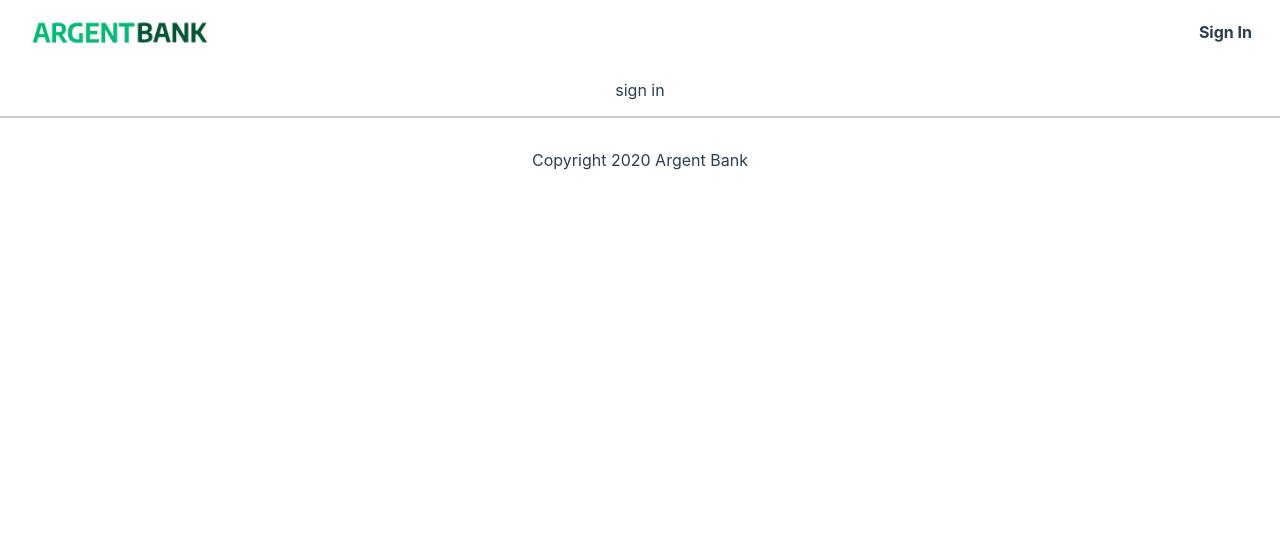
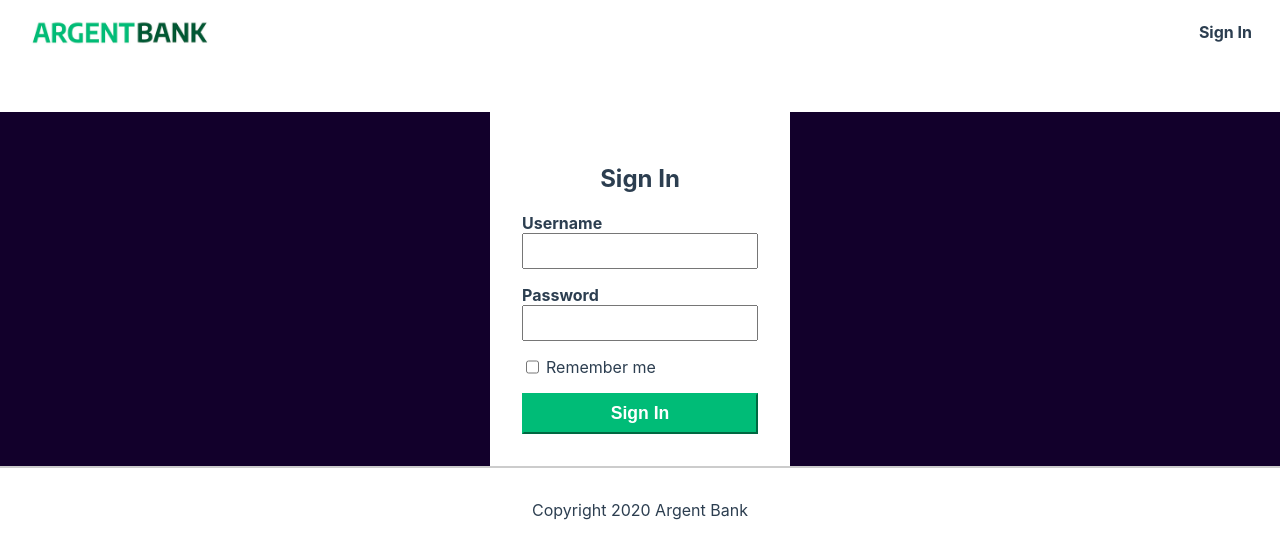
Before and after one commit to FlorentMarien/OC-React-Projet13-Frontend, a React (Create React App) app: page /sign-in in a window 1280 px wide. Shown: the top 558 px of the page. Built offline with nearby package versions, Linux system fonts and the light colour scheme.

Commit message:
Ajoute - page sign-in

```diff
--- a/src/pages/sign-in.js
+++ b/src/pages/sign-in.js
@@ -1,6 +1,27 @@
-function SignIn() {
-    return (
-        <p>sign in</p>
+import './../styles/main.css'
+function SignIn(){
+    return(
+        <main class="main bg-dark">
+            <section class="sign-in-content">
+                <i class="fa fa-user-circle sign-in-icon"></i>
+                <h1>Sign In</h1>
+                <form onSubmit={(e)=>{ e.preventDefault(); window.location = "/user"} }>
+                    <div class="input-wrapper">
+                        <label for="username">Username</label>
+                        <input type="text" id="username" />
+                    </div>
+                    <div class="input-wrapper">
+                        <label for="password">Password</label>
+                        <input type="password" id="password" />
+                    </div>
+                    <div class="input-remember">
+                        <input type="checkbox" id="remember-me" />
+                        <label for="remember-me">Remember me</label>
+                    </div>
+                    <button class="sign-in-button">Sign In</button>
+                </form>
+            </section>
+        </main>
     );
   }
 
```
